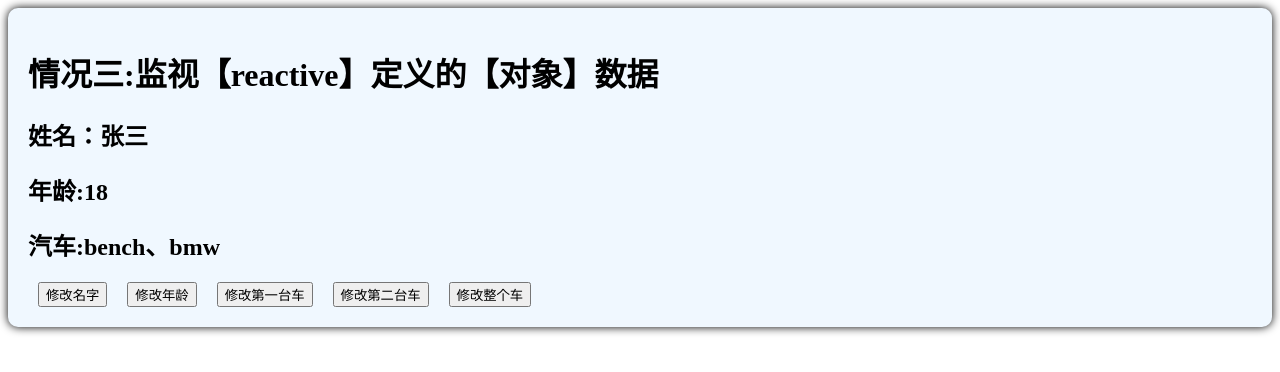
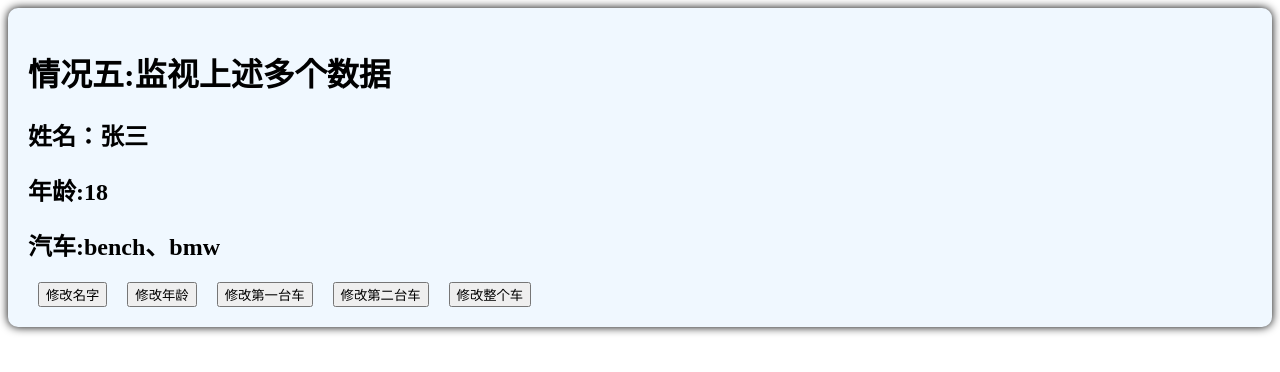
Before and after one commit to yuranqiu/test_main_codes, a Vue app in the folder hello_vue3/: page / in a window 1280 px wide. Shown: the top 372 px of the page. Built offline with nearby package versions, Linux system fonts and the light colour scheme; the HTML template or start-up script is replaced by a standard one.

Commit message:
15.watch监视情况五

```diff
--- a/hello_vue3/src/components/Person.vue
+++ b/hello_vue3/src/components/Person.vue
@@ -1,6 +1,6 @@
 <template>
     <div class="person">
-    <h1>情况三:监视【reactive】定义的【对象】数据</h1>
+    <h1>情况五:监视上述多个数据</h1>
     <h2>姓名：{{ person.name }}</h2>
     <h2>年龄:{{ person.age }}</h2>
     <h2>汽车:{{ person.car.c1}}、{{ person.car.c2 }}</h2>
@@ -40,9 +40,9 @@
         person.car = {c1:'雅迪',c2:'艾玛'}
     }
 
-    //监视,情况四:监视响应式对象中的某个属性，且该属性是基本类型，要写成函数式
-    //watch的第一个参数:被监视的数据，第二个参数:监视的回调,第三个参数:配置对象
-    watch(()=>person.car,(newValue,oldValue)=>{
+    //监视,情况五:
+
+    watch([()=>person.car.c1,()=>person.name],(newValue,oldValue)=>{
         console.log('person.car变化了',newValue,oldValue)
     },{deep:true})
 
```
